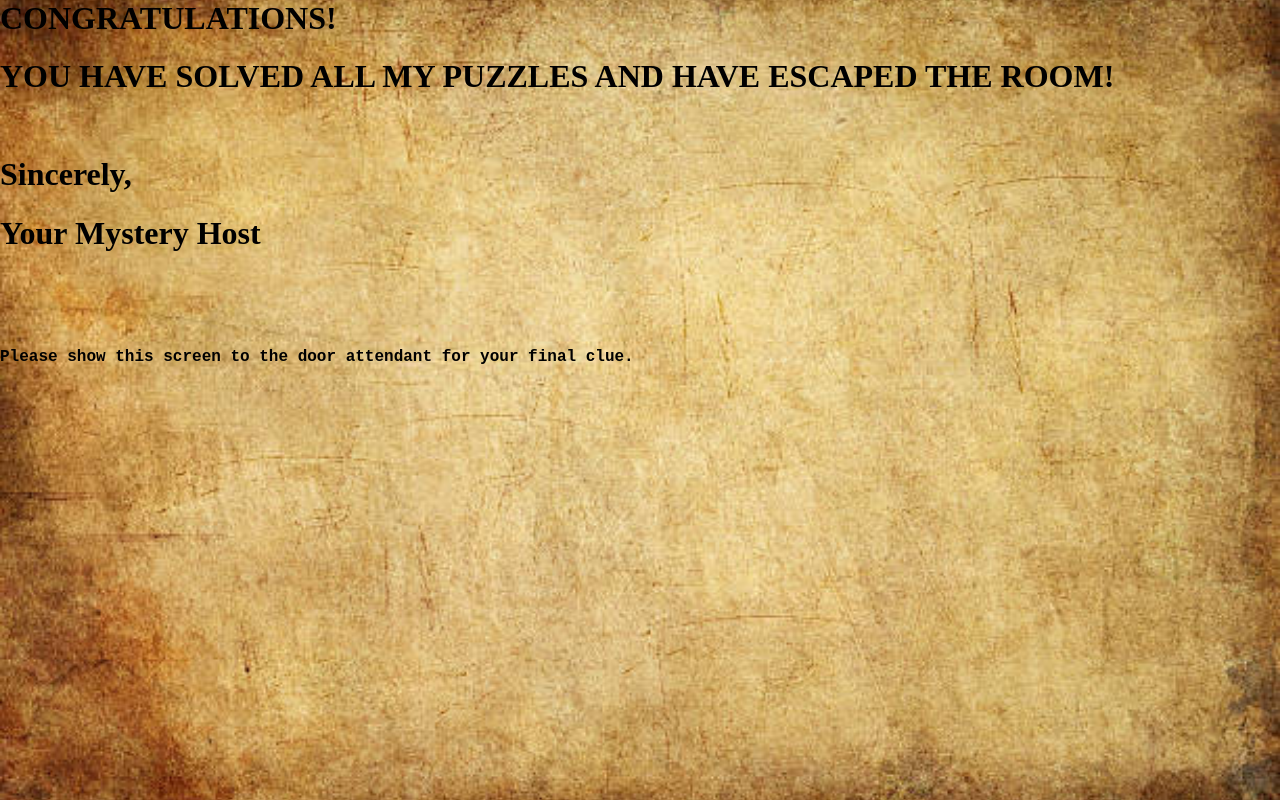
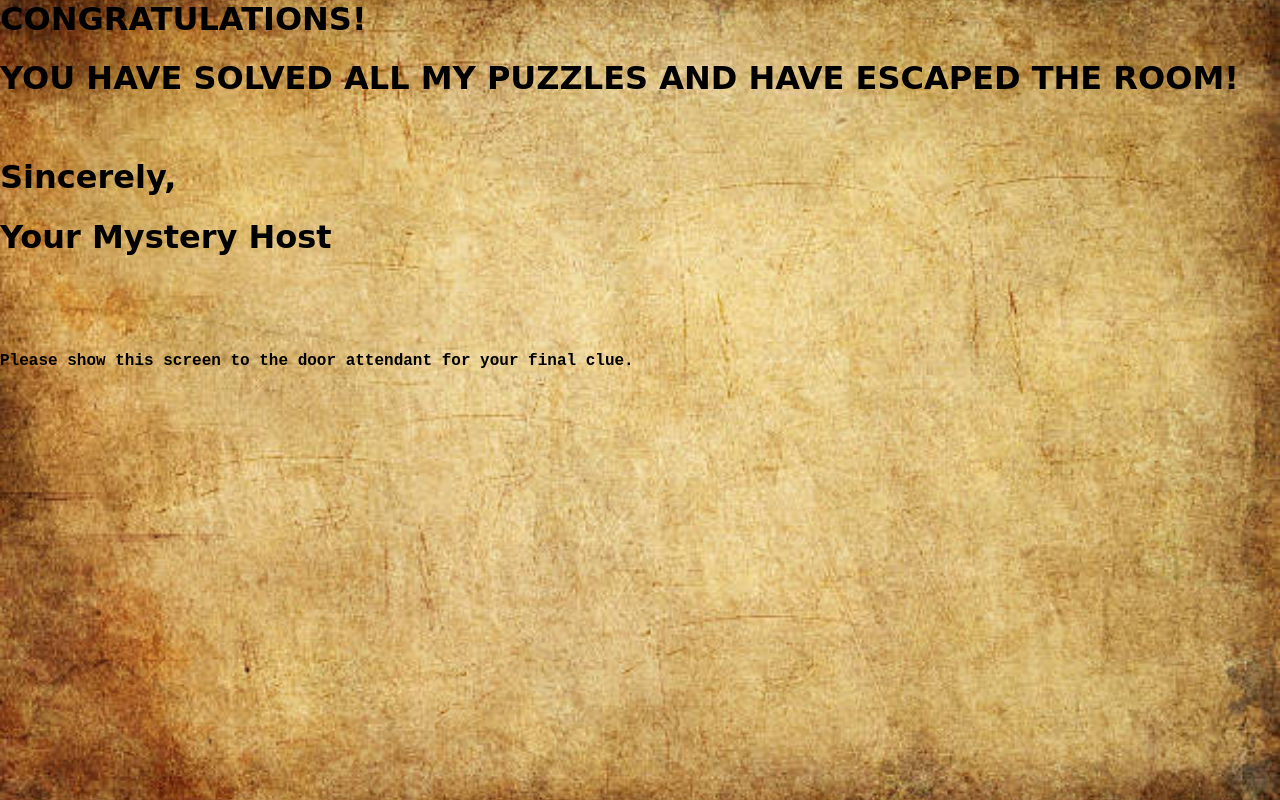
Before and after one commit to carlsonkellie/escaped, a plain HTML site: page index.html in a window 1280 px wide. Drawn offline with Linux system fonts and the light colour scheme.

Commit message:
Update index.html

```diff
--- a/index.html
+++ b/index.html
@@ -25,13 +25,13 @@ body, html {
 
 <div class="bg">
 
-  <h1> CONGRATULATIONS!</h1>
-  <h1> YOU HAVE SOLVED ALL MY PUZZLES AND HAVE ESCAPED THE ROOM! </h1>
+  <h1 style="font-family: cursive, sans-serif"> CONGRATULATIONS!</h1>
+  <h1 style="font-family: cursive, sans-serif"> YOU HAVE SOLVED ALL MY PUZZLES AND HAVE ESCAPED THE ROOM! </h1>
 
   </br>
 
-<h1> Sincerely, <h1>
-<h1> Your Mystery Host </h1>
+<h1 style="font-family: cursive, sans-serif"> Sincerely, <h1>
+<h1 style="font-family: cursive, sans-serif"> Your Mystery Host </h1>
 
 </br></br></br>
 
```
